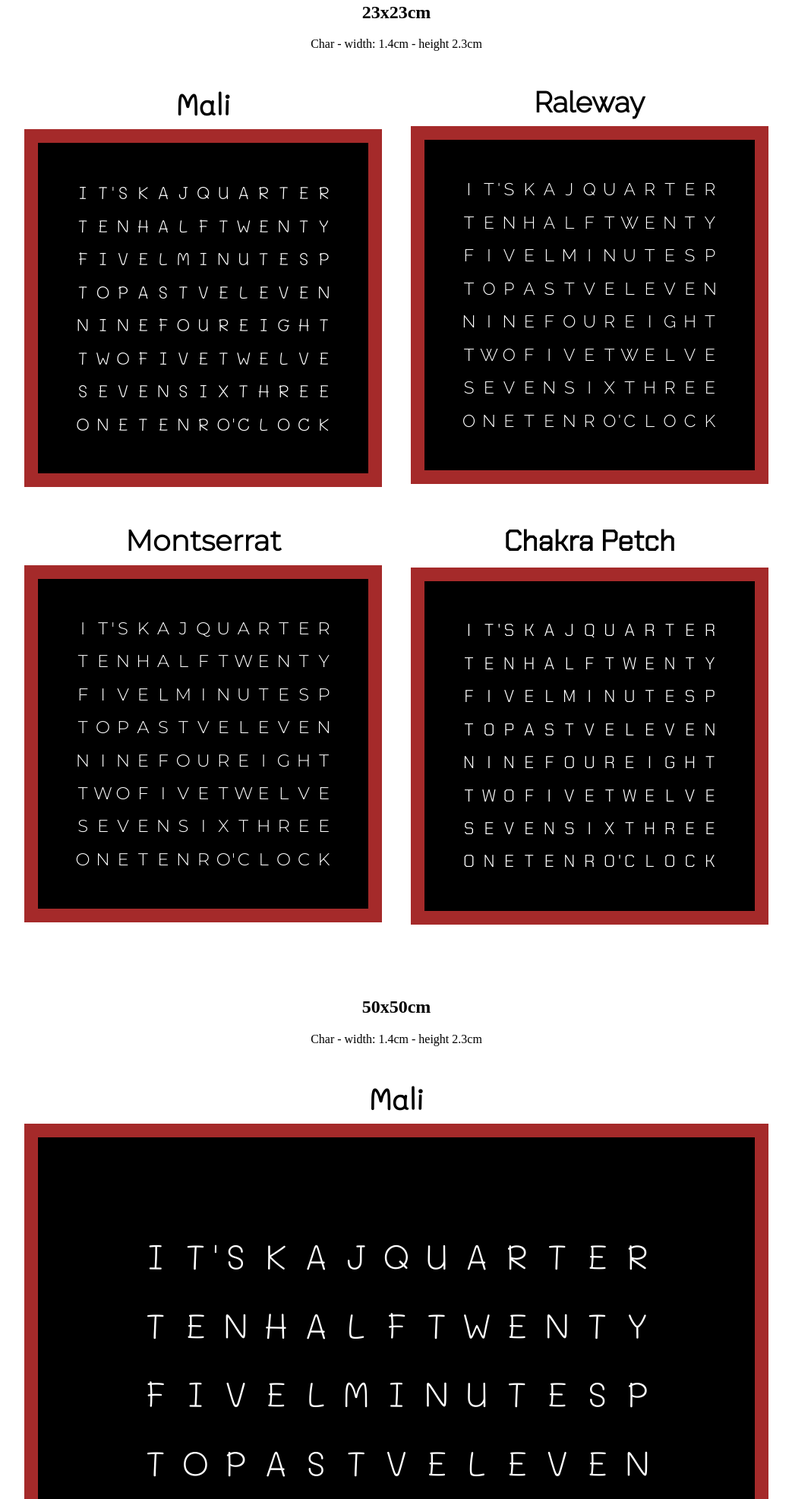
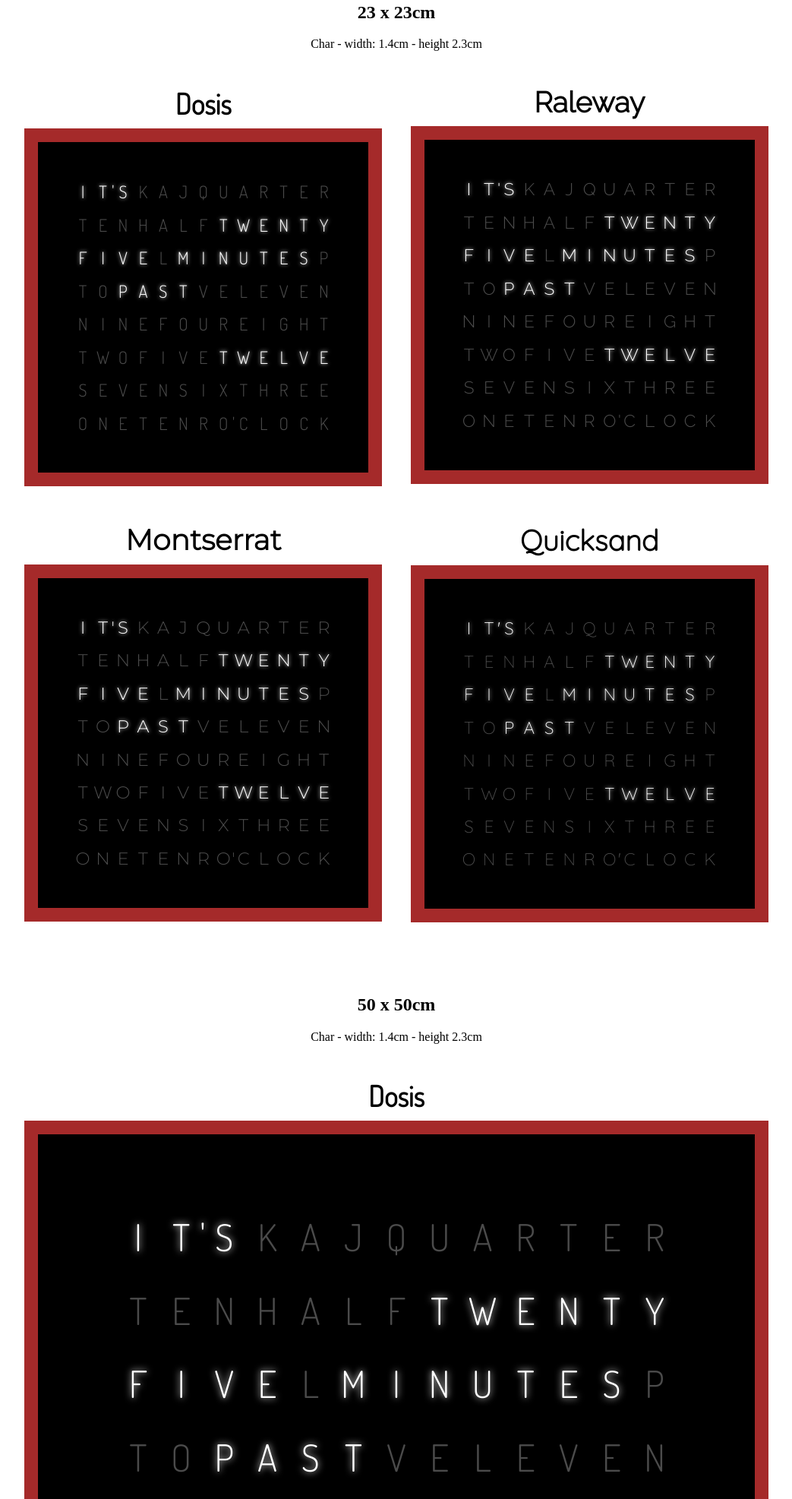
Before and after one commit to tkeeching/masa-stencil, a plain HTML site: page index.html in a window 1280 px wide. Shown: the part 73-2046 px from the top of the page at 76% size, without its empty margins (118-1161 px from the left). Drawn offline with nearby package versions, Linux system fonts and the light colour scheme.

Commit message:
Added highlights and changed fonts

```diff
--- a/index.html
+++ b/index.html
@@ -6,36 +6,36 @@
     <title>Masa</title>
     <meta name="viewport" content="width=device-width, initial-scale=1">
 
-    <link href="https://fonts.googleapis.com/css?family=Mali:300" rel="stylesheet">
+    <link href="https://fonts.googleapis.com/css?family=Dosis:300" rel="stylesheet">
     <link href="https://fonts.googleapis.com/css?family=Raleway:300" rel="stylesheet">
     <link href="https://fonts.googleapis.com/css?family=Montserrat:300" rel="stylesheet">
-    <link href="https://fonts.googleapis.com/css?family=Chakra+Petch:300" rel="stylesheet">
+    <link href="https://fonts.googleapis.com/css?family=Quicksand:300" rel="stylesheet">
 
     <link rel="stylesheet" type="text/css" media="screen" href="main.css" />
 </head>
 <body>
     <div class="description">
-        <h2>23x23cm</h2>
+        <h2>23 x 23cm</h2>
         <p>Char - width: 1.4cm - height 2.3cm</p>
     </div>
 
     <div class="faces faces-23">
-        <div class="face" style="font-family: Mali"><h3>Mali</h3></div>
+        <div class="face" style="font-family: Dosis"><h3>Dosis</h3></div>
         <div class="face" style="font-family: Raleway"><h3>Raleway</h3></div>
         <div class="face" style="font-family: Montserrat"><h3>Montserrat</h3></div>
-        <div class="face" style="font-family: Chakra Petch"><h3>Chakra Petch</h3></div>
+        <div class="face" style="font-family: Quicksand"><h3>Quicksand</h3></div>
     </div>
 
     <div class="description">
-        <h2>50x50cm</h2>
+        <h2>50 x 50cm</h2>
         <p>Char - width: 1.4cm - height 2.3cm</p>
     </div>
 
     <div class="faces faces-50">
-        <div class="face" style="font-family: Mali"><h3>Mali</h3></div>
+        <div class="face" style="font-family: Dosis"><h3>Dosis</h3></div>
         <div class="face" style="font-family: Raleway"><h3>Raleway</h3></div>
         <div class="face" style="font-family: Montserrat"><h3>Montserrat</h3></div>
-        <div class="face" style="font-family: Chakra Petch"><h3>Chakra Petch</h3></div>
+        <div class="face" style="font-family: Quicksand"><h3>Quicksand</h3></div>
     </div>
 
     <script src="https://ajax.googleapis.com/ajax/libs/jquery/3.3.1/jquery.min.js"></script>
--- a/main.css
+++ b/main.css
@@ -48,6 +48,10 @@
     align-items: center;
     position: relative;
     margin: 0;
+    color: rgb(75, 75, 75);
+}
+
+.char.highlight {
     color: white;
 }
 
@@ -57,10 +61,18 @@
     font-size: 1.2cm;
 }
 
+.faces-23 .char.highlight {
+    text-shadow: 0 0 .3cm white;
+}
+
 .faces-50 .char {
-    width: 2.8cm;
-    height: 4.8cm;
-    font-size: 2.4cm;
+    width: 3cm;
+    height: 5.1cm;
+    font-size: 2.6cm;
+}
+
+.faces-50 .char.highlight {
+    text-shadow: 0 0 .5cm white;
 }
 
 .tick {
--- a/main.js
+++ b/main.js
@@ -1,12 +1,12 @@
 var lines = [
-    "IT'S k A j QUARTER",
-    "TEN HALF TWENTY",
+    "IT'S k a j quarter",
+    "ten half TWENTY",
     "FIVE l MINUTES p",
-    "TO PAST v ELEVEN",
-    "NINE FOUR EIGHT",
-    "TWO FIVE TWELVE",
-    "SEVEN SIX THREE",
-    "ONE TEN r O'CLOCK"
+    "to PAST v eleven",
+    "nine four eight",
+    "two five TWELVE",
+    "seven six three",
+    "one ten r o'clock"
 ];
 
 $(".face").append("<div class='background'><div class='letters'></div></div>");
@@ -15,10 +15,19 @@
     $(".letters").append("<div class='line line-" + lineNo + "'></div>");
 
     line.split("").forEach(function(char) {
+        console.log(char);
+        console.log(char.toUpperCase());
+
         if (char === "'") {
             $(".line-" + lineNo + " p:last-of-type").append("<span class='tick'>" + char.toUpperCase() + "</span>");
         }
-        else if (char !== " ") {
+        else if (char === " ") {
+
+        }
+        else if (char.toUpperCase() === char) {
+            $(".line-" + lineNo).append("<p class='char highlight'>" + char.toUpperCase() + "</p>");
+        }
+        else if (char.toLowerCase() === char) {
             $(".line-" + lineNo).append("<p class='char'>" + char.toUpperCase() + "</p>");
         }
     })
```
